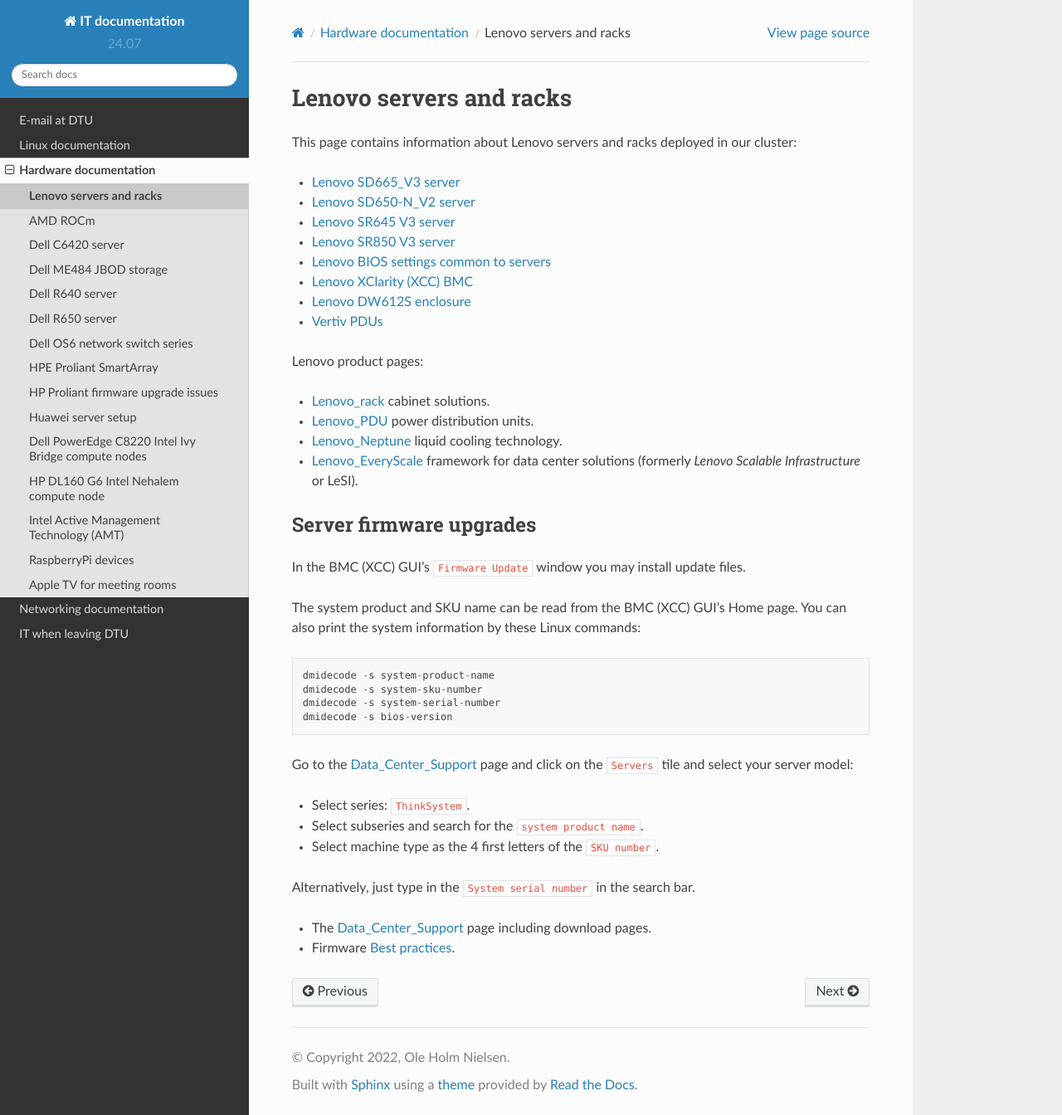
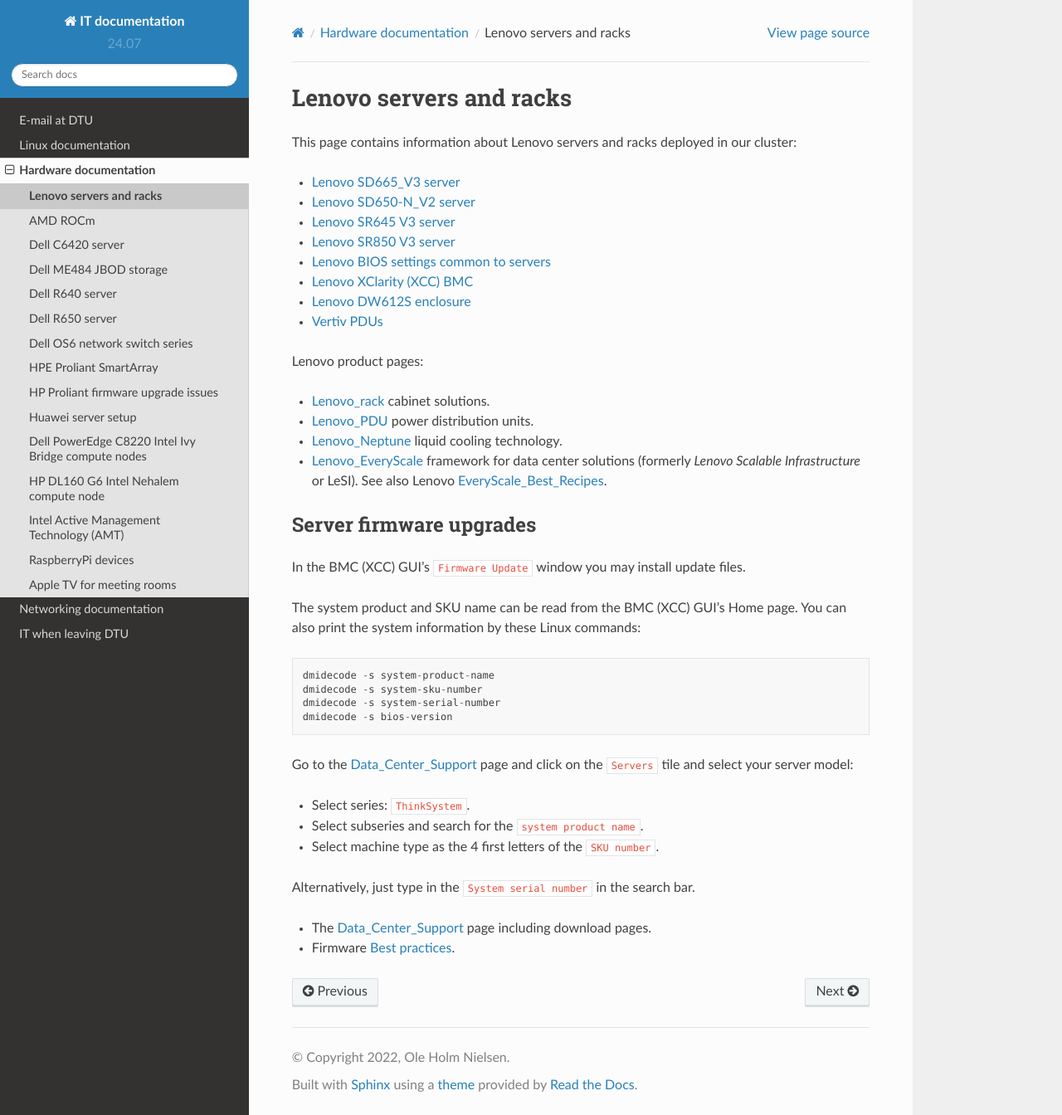
Before and after one commit to OleHolmNielsen/ITwiki, a Sphinx documentation site: the page built from docs/Lenovo_servers_and_racks.rst, in a window 1280 px wide and 1344 px high. Shown: the whole window at 83% size. Built offline with Sphinx 7.4.7 and the Read the Docs theme 2.0.0, drawn with Linux system fonts in a browser that asks for light colours.

Commit message:
EveryScale_Best_Recipes

```diff
--- a/docs/Lenovo_servers_and_racks.rst
+++ b/docs/Lenovo_servers_and_racks.rst
@@ -22,11 +22,13 @@
 * Lenovo_PDU_ power distribution units.
 * Lenovo_Neptune_ liquid cooling technology.
 * Lenovo_EveryScale_ framework for data center solutions (formerly *Lenovo Scalable Infrastructure* or LeSI).
+  See also Lenovo EveryScale_Best_Recipes_.
 
 .. _Lenovo_rack: https://lenovopress.lenovo.com/lp1287-lenovo-rack-cabinet-reference#availability=Available
 .. _Lenovo_PDU: https://lenovopress.lenovo.com/lp1556-lenovo-1u-switched-monitored-3-phase-pdu
 .. _Lenovo_EveryScale: https://lenovopress.lenovo.com/lp0900-lenovo-everyscale-lesi
 .. _Lenovo_Neptune: https://www.lenovo.com/us/en/servers-storage/neptune/
+.. _EveryScale_Best_Recipes: https://support.lenovo.com/us/en/solutions/HT510136
 
 Server firmware upgrades
 ==========================
```
